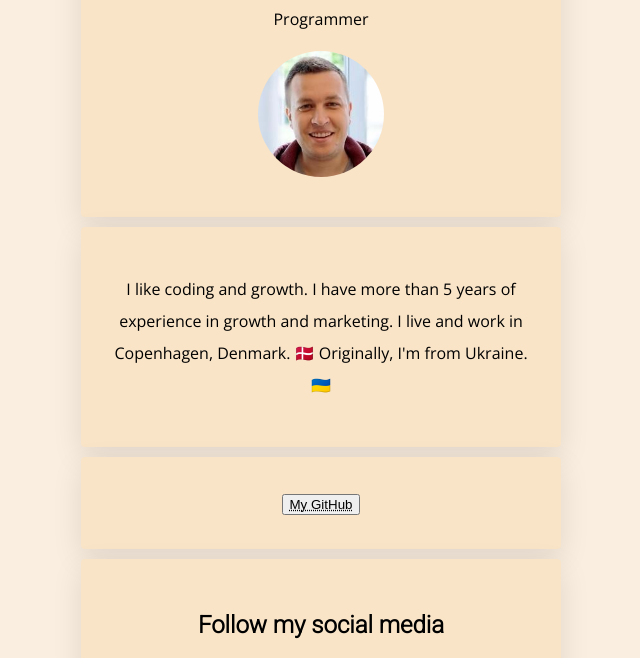
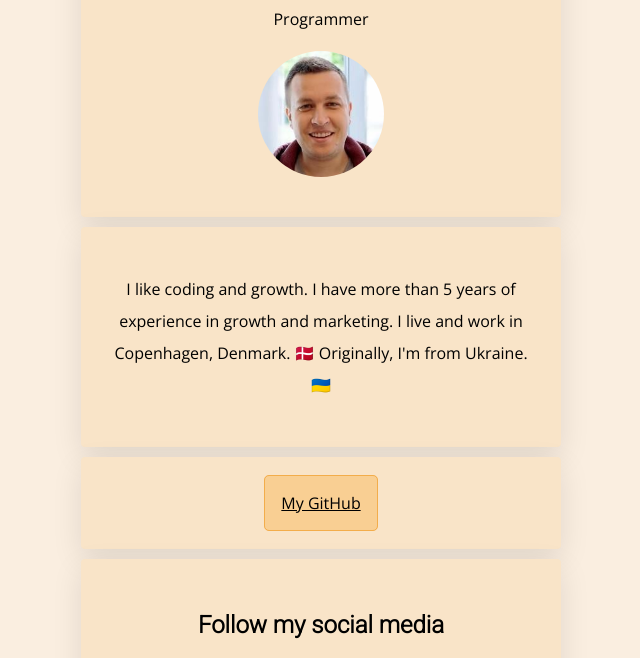
Before and after one commit to andrii1/profile, a plain HTML site: page index.html in a window 1280 px wide. Shown: the part 112-770 px from the top of the page, without its empty margins (319-959 px from the left). Drawn offline with nearby package versions, Linux system fonts and the light colour scheme.

Commit message:
make my profile prettier

```diff
--- a/index.html
+++ b/index.html
@@ -33,16 +33,15 @@
         <p>I like coding and growth. I have more than 5 years of experience in growth and marketing. I live and work in Copenhagen, Denmark. 🇩🇰 Originally, I'm from Ukraine. 🇺🇦</p>
       </div>
       <div class="card text-center">
-        <button>
-          <a href="https://github.com/andrii1">My GitHub
-          </a>
-        </button>
+        <a class="button-red" href="https://github.com/andrii1">My GitHub
+        </a>
       </div>
       <div class="card text-center">
       <h2>Follow my social media</h2>
       <ul class="list-inline">
         <li><a href="https://www.twitter.com/andriigrh"><i class="fab fa-twitter"></i></a></li>
         <li><a href="https://www.linkedin.com/in/andriig/"><i class="fab fa-linkedin"></i></a></li>
+        <li><a href="https://www.snapchat.com/add/powerandr123"></a><i class="fab fa-snapchat"></i></li>
       </ul>
       </div>
     <script src="" async defer></script>
--- a/style.css
+++ b/style.css
@@ -20,7 +20,6 @@ h3 {
 
 a {
   color:black;
-  text-decoration: underline dotted;
 }
 a:hover {
   color: #F9CF93
@@ -57,6 +56,20 @@ a:hover {
   padding: 0px 20px;
 }
 
+.button-red {
+  border-radius: 5px;
+  border:0.1em solid #f3ad4b;
+  padding: 1em;
+  font-weight: 300;
+  background-color:#F9CF93;
+  color: black;
+}
+
+.button-red:hover {
+  color:white;
+  background-color:chocolate;
+}
+
 @media (max-width: 960px) {
   /* For a screen < 960px, this CSS will be read */
   .container {
```
